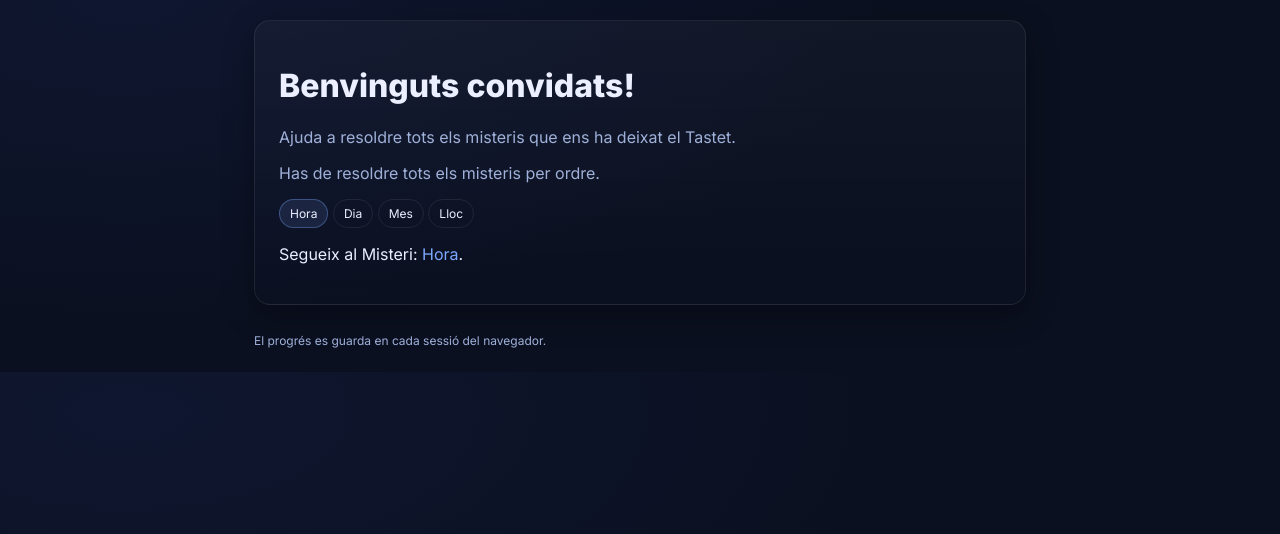
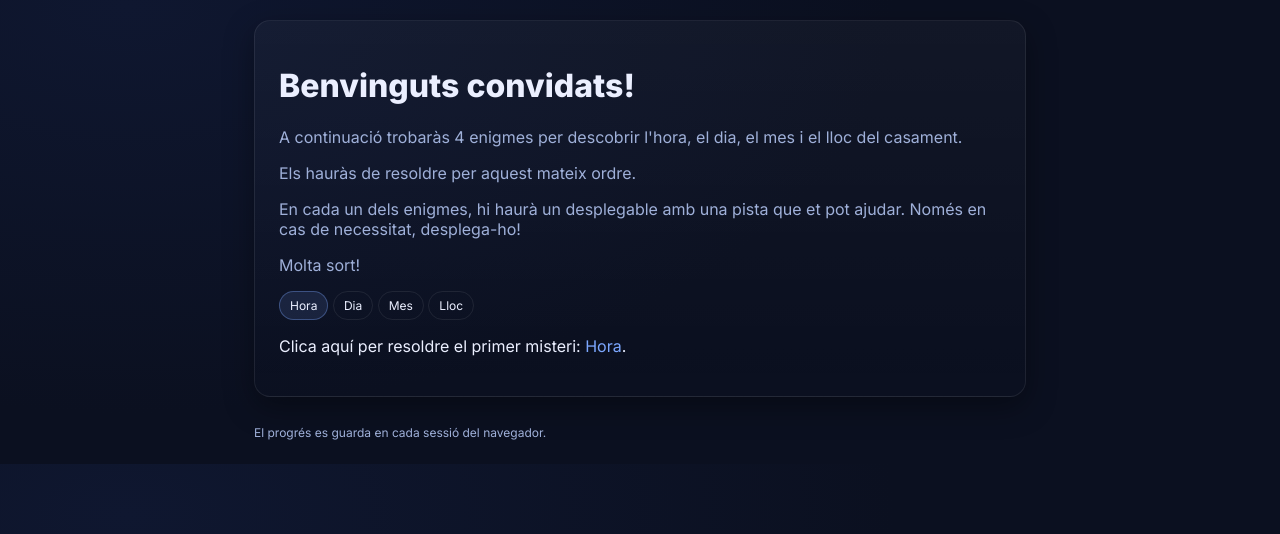
Before and after one commit to jsensada/revetlla-escape, a Flask app: page /misteris in a window 1280 px wide. Shown: the part 44-578 px from the top of the page. Run offline with Flask 3, Linux system fonts and the light colour scheme.

Commit message:
Versió final, a enviar

```diff
--- a/puzzles.py
+++ b/puzzles.py
@@ -10,11 +10,11 @@ PUZZLES = [
     },
     {
         "key": "Dia",
-        "prompt": "Últimament cava per tot arreu... i aquest cop no n'ha fet pas pocs!",
+        "prompt": "Últimament el Tastet fa forats per tot arreu... i aquest cop no n'ha fet pas pocs!",
         "answers": ["11"],
         "media_type": "img",
         "media": "img_sabdia.jpg",
-        "hint": "Fixa't-hi una mica més. Només tens 31 opcions!",
+        "hint": "Per tot arreu!",
         "placeholder": "Format en 2 dígits XX",
     },
     {
--- a/templates/index.html
+++ b/templates/index.html
@@ -2,9 +2,10 @@
 {% block content %}
   <div class="card">
     <h1>Benvinguts convidats!</h1>
-    <p class="muted">Ajuda a resoldre tots els misteris que ens ha deixat el Tastet.</p>
-    <p class="muted">Has de resoldre tots els misteris per ordre.</p>
-
+    <p class="muted">A continuació trobaràs 4 enigmes per descobrir l'hora, el dia, el mes i el lloc del casament.</p>
+    <p class="muted">Els hauràs de resoldre per aquest mateix ordre.</p>
+    <p class="muted">En cada un dels enigmes, hi haurà un desplegable amb una pista que et pot ajudar. Només en cas de necessitat, desplega-ho!</p>
+    <p class="muted">Molta sort!</p>
     <div class="misteris">
       {% for i in range(1, total_misteris + 1) %}
         {% set cls = 'pill' %}
@@ -22,8 +23,10 @@
     <p>
       {% if current_misteri > total_misteris %}
         Has resolt tots els {{ total_misteris }} misteris 🎉 Vés al <a href="{{ url_for('victory') }}">Resum</a>.
+      {% elif current_misteri == 1   %}
+        Clica aquí per resoldre el primer misteri: <a href="{{ url_for('misteri', misteri=current_misteri) }}">{{ puzzle[current_misteri-1].key  }}</a>.
       {% else %}
-        Segueix al Misteri: <a href="{{ url_for('misteri', misteri=current_misteri) }}">{{ puzzle[current_misteri-1].key  }}</a>.
+        Clica aquí per resoldre el misteri: <a href="{{ url_for('misteri', misteri=current_misteri) }}">{{ puzzle[current_misteri-1].key  }}</a>.
       {% endif %}
     </p>
   </div>
--- a/templates/portada.html
+++ b/templates/portada.html
@@ -8,6 +8,6 @@
         Your browser does not support the video tag.
       </video>
     </div>
-    <h2><u><a href="{{ url_for('index')}}">Fes clic aquí si ho vols descobrir</a></u></h2>
+    <h2>Si ja has vist el video...<u><a href="{{ url_for('index')}}">Fes clic aquí</a></u></h2>
   </div>
 {% endblock %}
```
